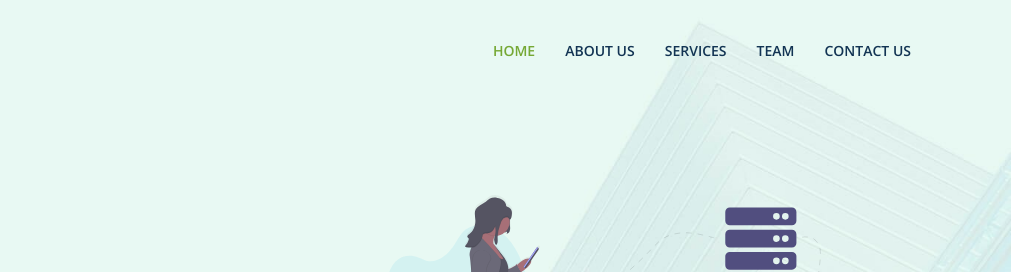
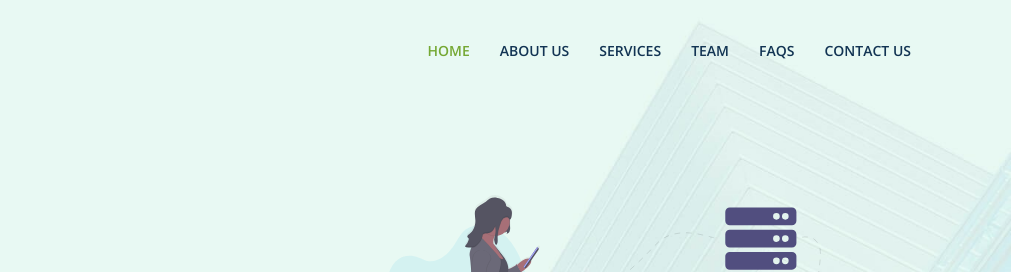
Before and after one commit to Finaceops/Finace, a plain HTML site: page index.html in a window 1280 px wide. Shown: the top 272 px of the page, 269-1280 px from the left. Drawn offline with nearby package versions, Linux system fonts and the light colour scheme; a script that the page names is missing; files whose address does not match are found by name.

Commit message:
Add files via upload

```diff
--- a/index.html
+++ b/index.html
@@ -68,6 +68,7 @@
           <li><a href="#services">Services</a></li>
           <!-- <li><a href="#portfolio">Portfolio</a></li> -->
           <li><a href="#team">Team</a></li>
+          <li><a href="#faq">FAQs</a></li>
           <!-- <li class="drop-down"><a href="">Drop-Down</a>
             <ul>
               <li><a href="#">Drop Down 1</a></li>
```
